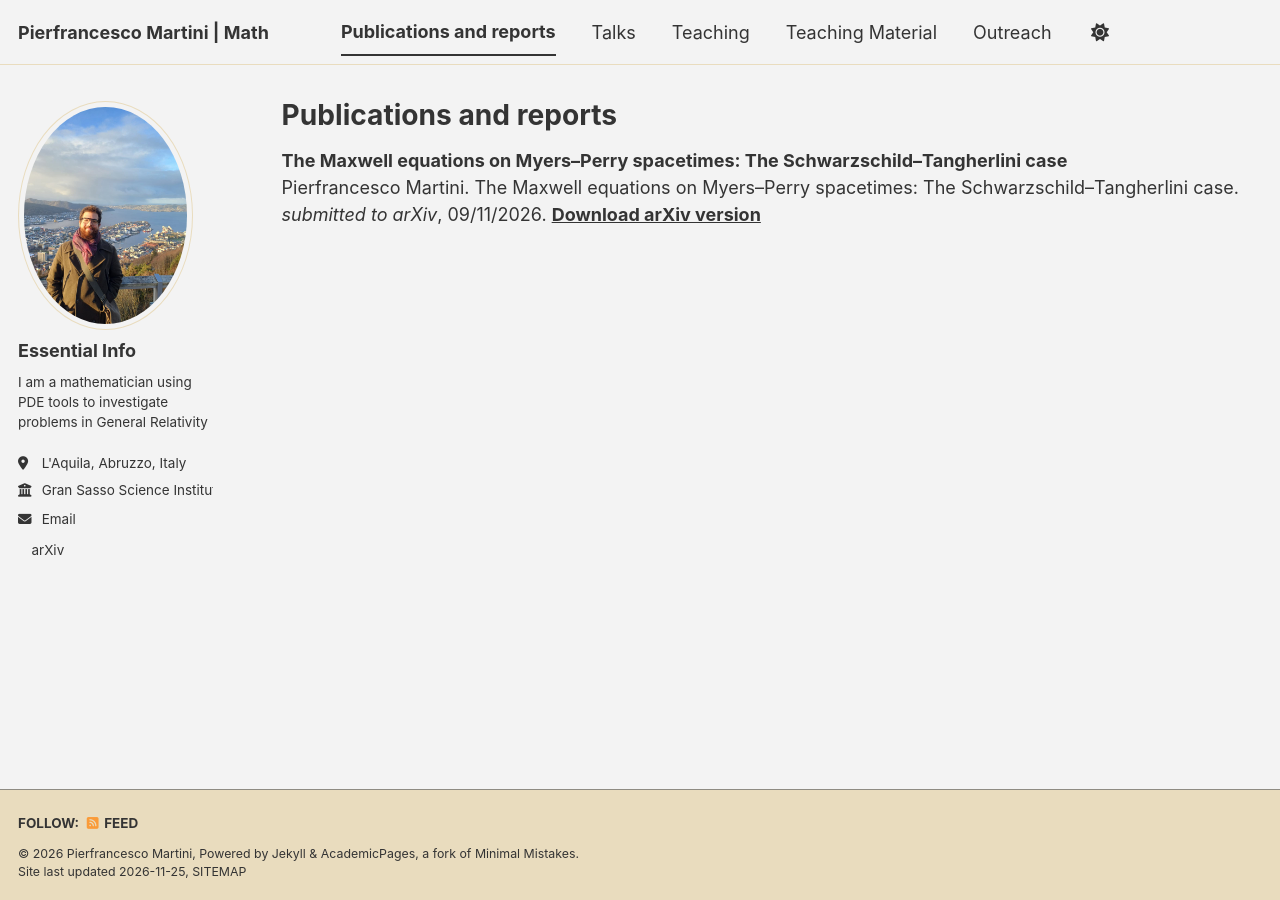
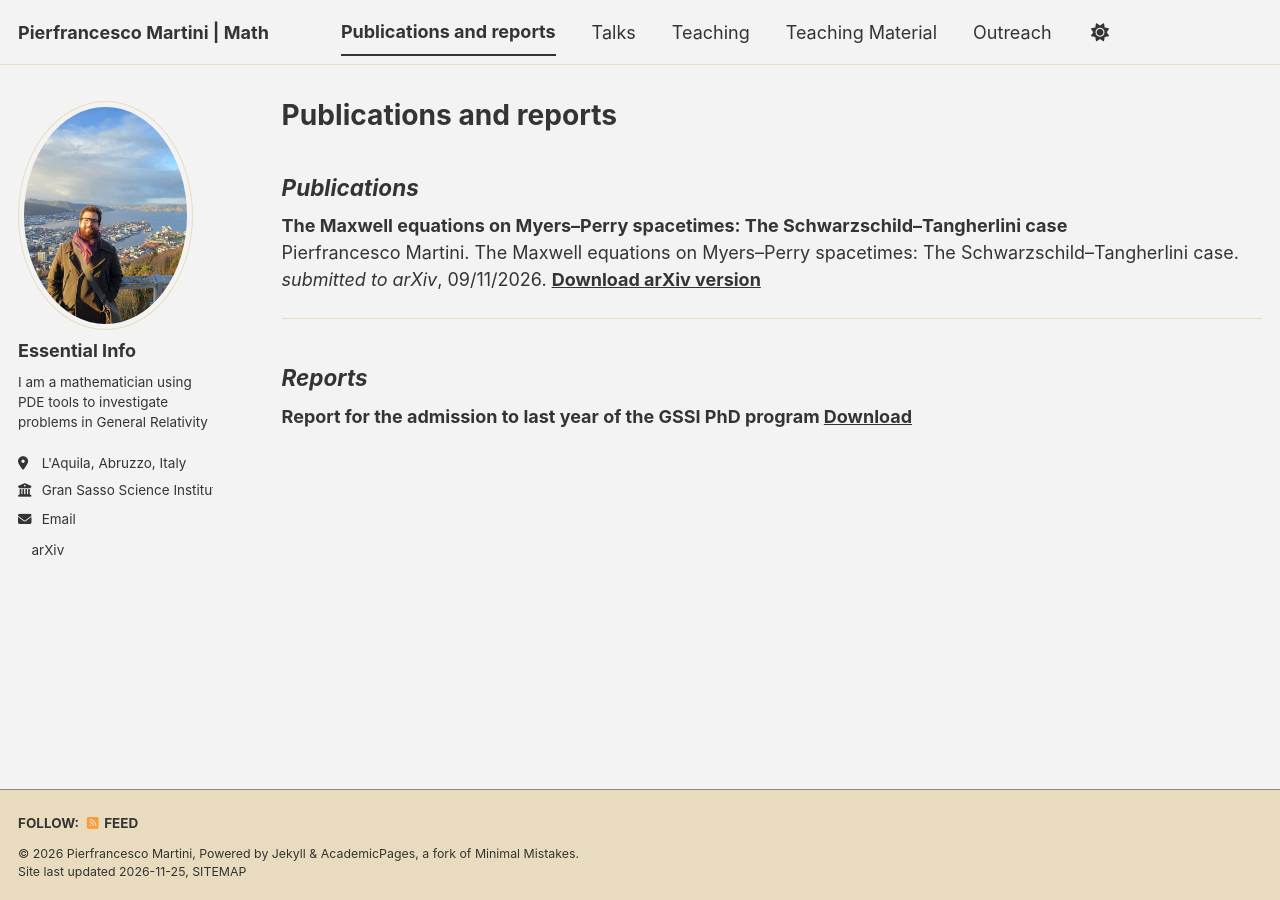
Before and after one commit to pepemartini99/pepemartini99.github.io, a Jekyll site: the page built from _pages/publications.html, in a window 1280 px wide. Built offline with Jekyll 4.4.1, drawn with Linux system fonts in a browser that asks for light colours; a style sheet for code colours, icons or effects is not loaded.

Commit message:
Add Reports section to publications page
Added a new section for Reports with a publication link.

```diff
--- a/_pages/publications.html
+++ b/_pages/publications.html
@@ -7,6 +7,10 @@ author_profile: true
 
 
 <ul style="list-style-type:none; padding-left:0;">
+
+
+
+<h2><em>Publications</em></h2>
 
 <li style="margin-bottom:25px;">
     <strong>
@@ -22,6 +26,19 @@ author_profile: true
     </strong><br>
 </li>
 
+<hr>
 
+<h2><em>Reports</em></h2>
+
+    <li style="margin-bottom:25px;">
+    <strong>
+        <!-- <a href="/files/teaching-material/IM2.pdf" download> -->
+        Report for the admission to last year of the GSSI PhD program
+        </a>
+        <a href="/files/articoli/report_last.pdf" download>
+       Download
+        </a>
+    </strong><br>
+</li>
 
 </ul>
```
